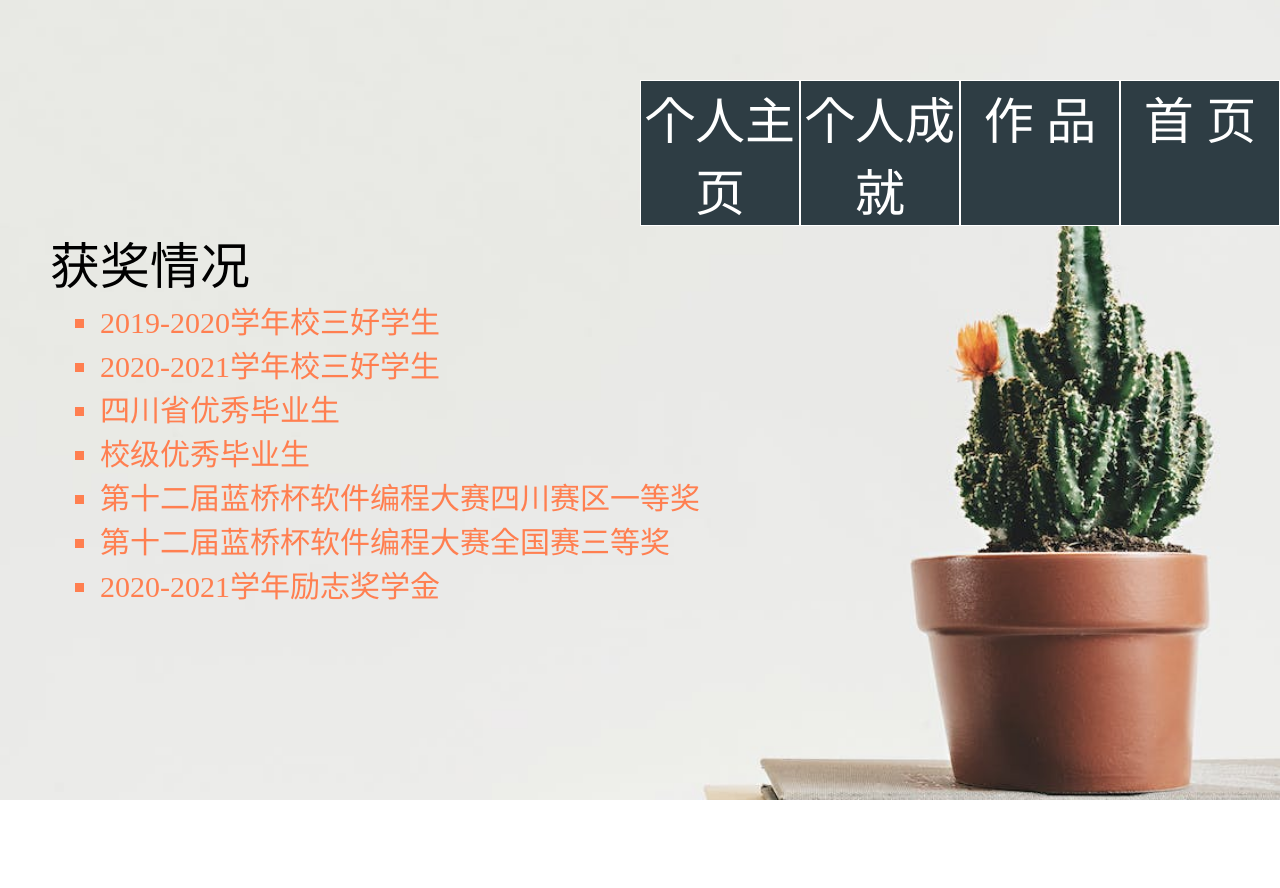
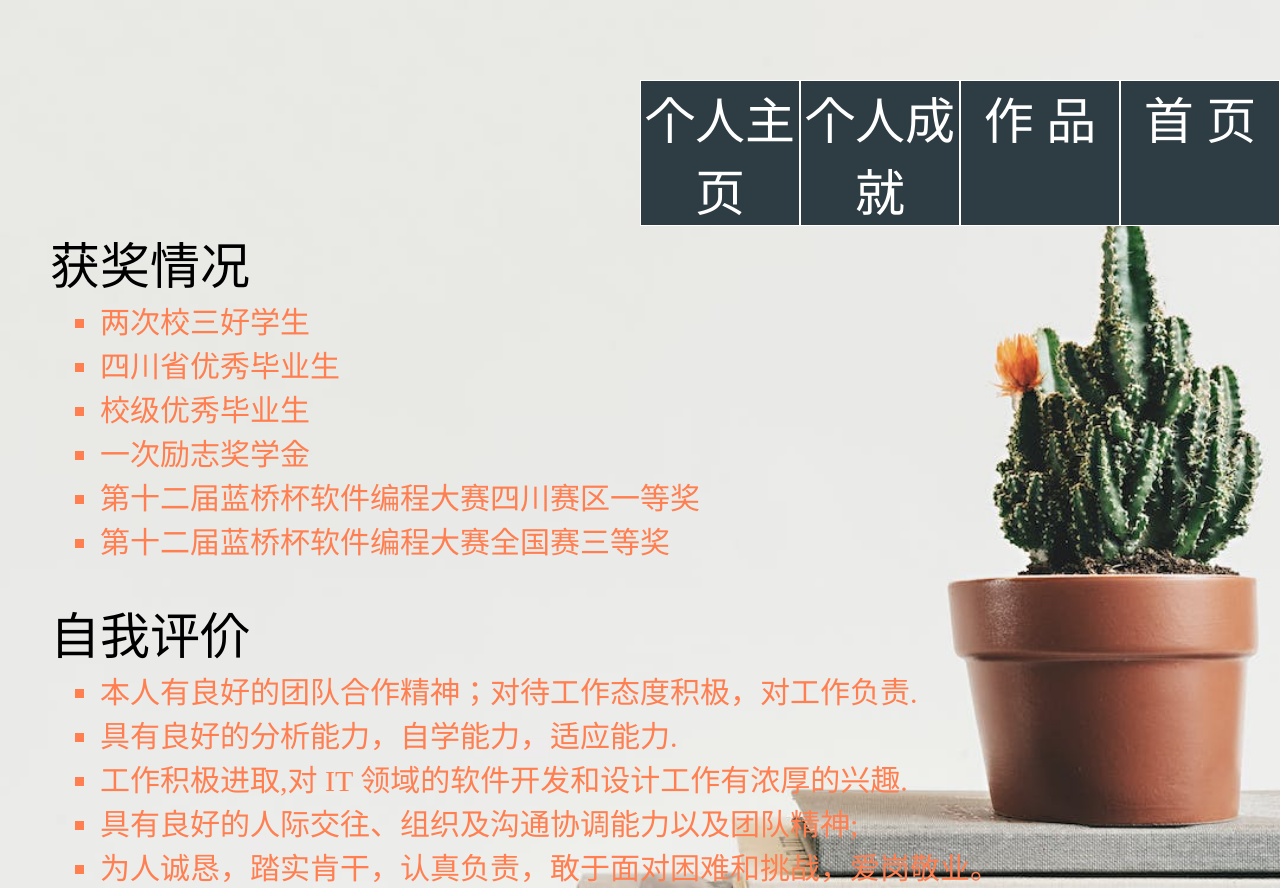
Before and after one commit to DanChe-w/DanChe-w, a plain HTML site: page index3.html in a window 1280 px wide. Before the commit the page ends 800 px from the top, so only its background shows below. Drawn offline with Linux system fonts and the light colour scheme.

Commit message:
Add files via upload

```diff
--- a/index3.html
+++ b/index3.html
@@ -35,13 +35,32 @@
   <div class="index3">
     <span>获奖情况</span>
     <ul>
-      <li>2019-2020学年校三好学生</li>
-      <li>2020-2021学年校三好学生</li>
+      <li>两次校三好学生</li>
       <li>四川省优秀毕业生</li>
       <li>校级优秀毕业生</li>
+      <li>一次励志奖学金</li>
       <li>第十二届蓝桥杯软件编程大赛四川赛区一等奖</li>
       <li>第十二届蓝桥杯软件编程大赛全国赛三等奖</li>
-      <li>2020-2021学年励志奖学金</li>
+
+    </ul>
+    </br>
+    <span>自我评价</span>
+    <ul>
+      <li>
+        本人有良好的团队合作精神；对待工作态度积极，对工作负责.
+      </li>
+      <li>
+        具有良好的分析能力，自学能力，适应能力.
+      </li>
+      <li>
+        工作积极进取,对 IT 领域的软件开发和设计工作有浓厚的兴趣.
+      </li>
+      <li>
+        具有良好的人际交往、组织及沟通协调能力以及团队精神;
+      </li>
+      <li>
+        为人诚恳，踏实肯干，认真负责，敢于面对困难和挑战，爱岗敬业。
+      </li>
     </ul>
   </div>
 
```
Also changed, not shown: index4.html (+1 -0 lines).
